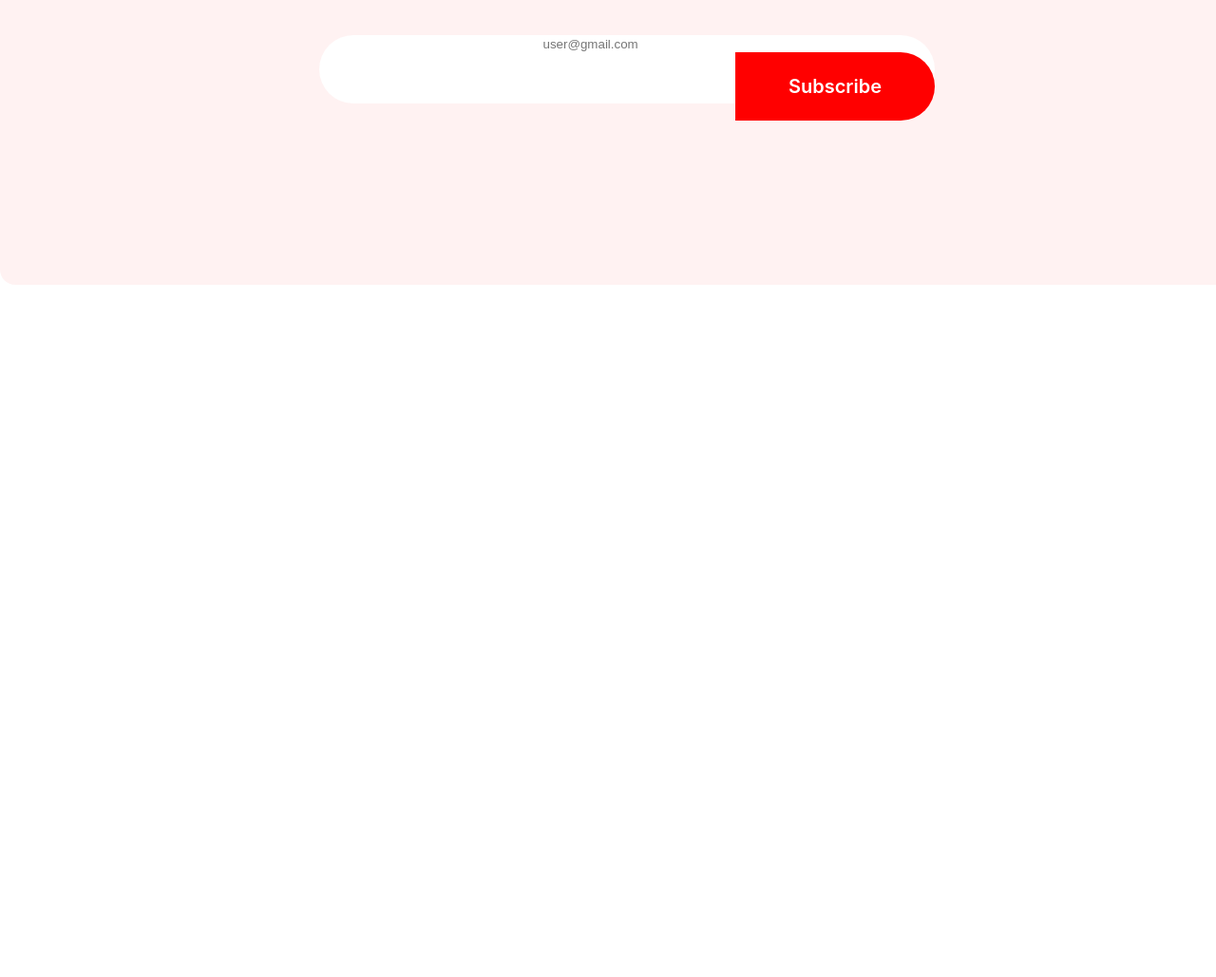
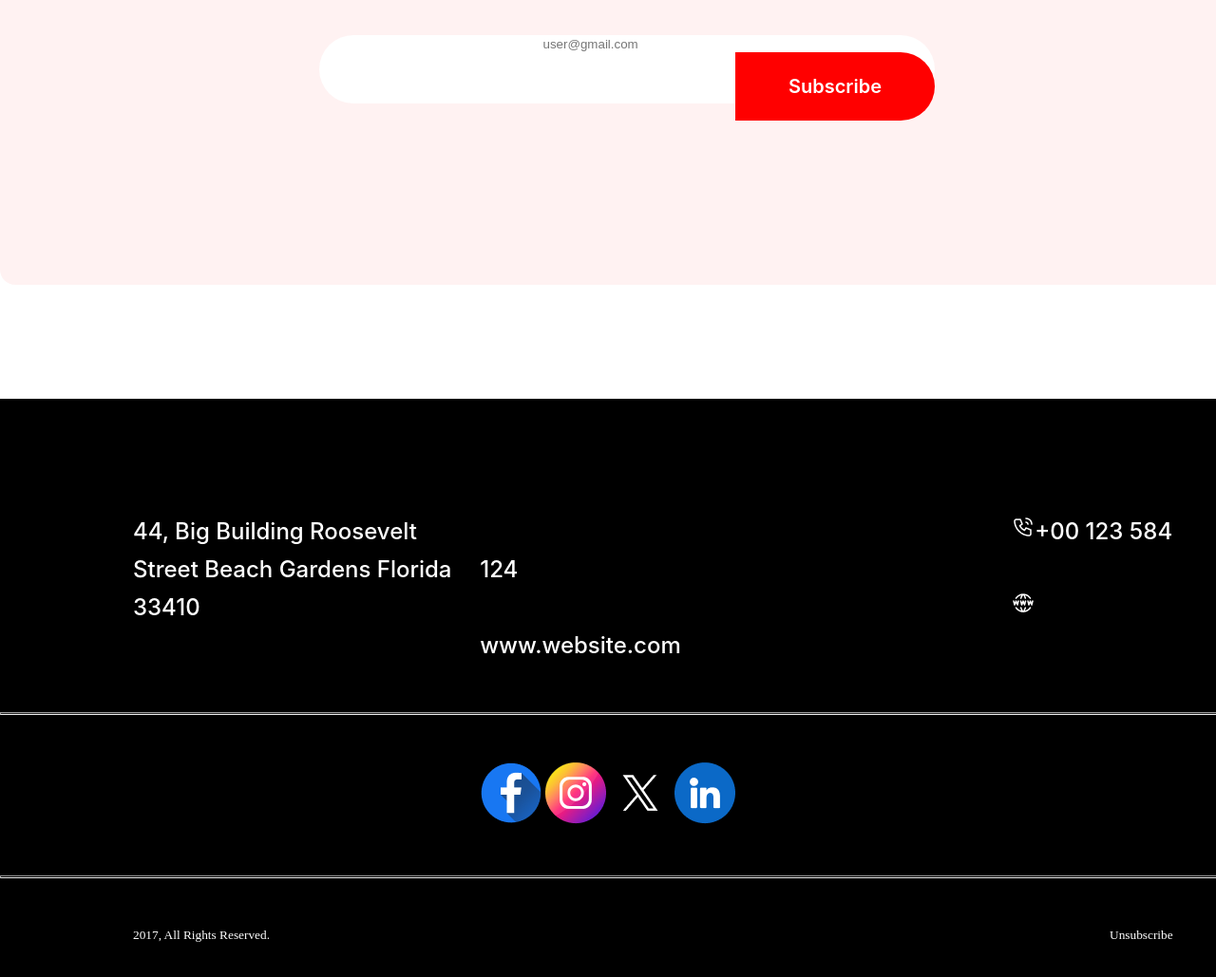
Before and after one commit to NazMuz/ph-assignment-1, a plain HTML site: page index.html in a window 1280 px wide. Shown: the part 4915-5944 px from the top of the page at 95% size. Before the commit the page ends 5215 px from the top, so only its background shows below. Drawn offline with Linux system fonts and the light colour scheme.

Commit message:
4th addition

```diff
--- a/index.css
+++ b/index.css
@@ -1,11 +1,15 @@
+
 *{
     margin:0 ;
     padding:0;
 }
+
 body{
     height: 3000px;
 }
+
 /* Banner section */
+
 .banner{
     text-align: center;
     background:linear-gradient(180deg, #070211 0%, rgba(7, 2, 17, 0.00) 100%) , url('Banner Image.png') center ;
@@ -26,6 +30,7 @@ body{
     line-height: normal;
     padding-top:180px;
 }
+
 #banner{
     color: white;
     text-align: center;
@@ -50,6 +55,7 @@ body{
     line-height: normal;
     margin-top: 150px;
 }
+
 #fms2{
     color: #F00;
     text-align: center;
@@ -59,8 +65,8 @@ body{
     font-weight: 500;
     line-height: normal;
     margin-top: 60px;
+}
 
-}
 #fms3{
     color: #070211;
     text-align: center;
@@ -70,15 +76,15 @@ body{
     font-weight: 700;
     line-height: normal;
     margin-top: 33px;
+}
 
-}
 #fms4{
     text-align: center;
     margin-top: 48px;
-
 }
 
 /* second main section */
+
 .secondmainsection{
     background:linear-gradient(90deg, #070211 0%, rgba(7, 2, 17, 0.00) 100%), url('Vectorrr.png');
     position: relative;
@@ -90,6 +96,7 @@ body{
     align-items: center;
     display: flex;
 }
+
 .mytext{
     padding-top: 126px ;
     padding-left: 126px;
@@ -104,10 +111,8 @@ body{
     font-size: 64px;
     font-style: normal;
     font-weight: 900;
-    line-height: 88px; /* 137.5% */
+    line-height: 88px;
     letter-spacing: 7.04px;
-
-
 }
 
 #sms2{
@@ -119,8 +124,8 @@ body{
     font-weight: 400;
     line-height: 30px;
     margin-top: 24px;
+}
 
-}
 #sms3{
     background-color: #070211;
     border: 0;
@@ -134,7 +139,6 @@ body{
     text-transform: uppercase;
     padding-left: 44px ;
     margin-top: 48px;
-
  }
 
  #group70{
@@ -147,7 +151,9 @@ body{
     flex-direction: column;
     flex-shrink: 0;
  }
+
  /* third main section */
+
  .thirdmainsection{
     text-align: center;
     width: 1320px;
@@ -156,7 +162,6 @@ body{
     margin: 120px auto;
     border-radius: 16px;
     padding-top: 100px;
-
  }
 
  .tms1{
@@ -177,7 +182,6 @@ body{
     font-weight: 600;
     line-height: 56px;
     text-transform: capitalize;
-
  }
 
  .tms2{
@@ -194,14 +198,9 @@ body{
     text-transform: uppercase;
     padding: 16px 32px;
     margin-top: 48px;
-
  }
 
  /* fourth main section */
-  .fourthmainsection{
-
-
- }
 
  #fthms1{
     text-align: left;
@@ -215,6 +214,7 @@ body{
     margin-left: 20px;
     list-style: none;
  }
+
  #fthms2{
     text-align: left;
     color: #070211;
@@ -228,6 +228,7 @@ body{
     margin-left: 20px;
     list-style: none;
  }
+
  #fthms3{
     width: 896px;
     text-align: left;
@@ -240,12 +241,12 @@ body{
     margin-top: 22px;
     margin-left: 20px;
     list-style: none;
+ }
 
- }
  /* fifth main section */
+
  .fifthmainsection{
     justify-content: center;
-
  }
 
  #fims1{
@@ -253,7 +254,6 @@ body{
     margin-top: 48px;
     margin-left: 20px;
     justify-content: space-around;
-
  }
 
  #fims2{
@@ -261,7 +261,6 @@ body{
     margin-top: 24px;
     margin-left: 20px;
     justify-content: space-around;
-
  }
 
  .cartimg{
@@ -269,10 +268,10 @@ body{
     height: 450px;
     flex-shrink: 0;
     border-radius: 16px;
-
  }
 
  /* last main section */
+
  .lastmainsection{
     width: 1320px;
     height: 616px;
@@ -283,14 +282,12 @@ body{
     justify-content: center;
     margin: 120px auto;
     padding-top: 80px;
-
  }
 
  #lsm1{
     width: 150px;
     height: 150px;
     flex-shrink: 0;
-
  }
 
  #lsm2{
@@ -302,7 +299,6 @@ body{
     font-weight: 900;
     line-height: normal;
     text-transform: capitalize;
-
  }
 
  #lsm3{
@@ -315,7 +311,6 @@ body{
     font-weight: 400;
     line-height: 32px;
     padding-left: 212px;
-
  }
 
  #lsm4{
@@ -326,18 +321,13 @@ body{
     background: #FFF;
     margin: 48px auto;
     align-items: center;
-
-
  }
 
  #lsm5{
-    /* padding: 25px 477px 25px 30px; */
     border: 0;
-
  }
 
  #lsm6{
-    /* margin: 25px 25px 25px 494px; */
     border: 0;
     width: 210px;
     height: 72px;
@@ -353,5 +343,79 @@ font-weight: 600;
     line-height: normal;
     text-transform: capitalize;
     margin-left: 438px;
+ }
 
+ /* footer section */
+
+ #footer{
+      background: black;
+      height: 609px;
  }
+
+ .footerone{
+    flex-shrink: 0;
+    display: flex;
+    padding-top: 120px;
+    padding-left: 140px;
+ }
+
+ #address{
+    color: #FFF;
+    font-family: Inter;
+    font-size: 24px;
+    font-style: normal;
+    font-weight: 500;
+    line-height: 40px;
+    width: 375px;
+    height: 80px;
+ }
+ #call{
+    color: #FFF;
+    font-family: Inter;
+    font-size: 24px;
+    font-style: normal;
+    font-weight: 500;
+    line-height: 40px;
+    margin-left: 560px;
+ }
+ #web{
+    color: #FFF;
+    font-family: Inter;
+    font-size: 24px;
+    font-style: normal;
+    font-weight: 500;
+    line-height: 40px;
+    margin-left: 560px;
+ }
+
+ #hr{
+    width: 1320px;
+    height: 1px;
+    background: rgba(255, 255, 255, 0.15);
+    margin: 50px auto;
+ }
+
+ .footer2{
+    text-align: center;
+    justify-content: space-around;
+ }
+
+ #hr2{
+   width: 1320px;
+   height: 1px;
+   margin: 50px auto;
+ }
+
+ /* footer last */
+
+ .footerlast{
+    color: #FFF;
+    margin-top: 50px;
+ }
+
+ #flast{
+   margin-left: 140px;
+ }
+ #fllast{
+   margin-left: 880px;
+ }
--- a/index.html
+++ b/index.html
@@ -23,7 +23,7 @@
                 <li id="fms1">65% OFF</li>
                 <li id="fms2">OUR HOLIDAY DEALS ARE BETTER</li>
                 <li id="fms3">ALL CATEGORIES</li>
-                <li id="fms4"><img src="./New Year Photo.png" alt=""></li>
+                <li id="fms4"><img src="New Year Photo.png" ></li>
             </ul>
         </div>
         <div class="secondmainsection" >
@@ -56,32 +56,54 @@
         </div>
         <div class="fifthmainsection">
             <div id="fims1">
-                <img class="cartimg" src="Rectangle 3.png" alt="">
-                <img class="cartimg" src="Rectangle 4.png" alt="">
-                <img class="cartimg" src="Rectangle 5.png" alt="">
+                <img class="cartimg" src="Rectangle 3.png" >
+                <img class="cartimg" src="Rectangle 4.png" >
+                <img class="cartimg" src="Rectangle 5.png" >
             </div>
             <div id="fims2">
-                <img class="cartimg" src="Rectangle 6.png" alt="">
-                <img class="cartimg" src="Rectangle 7.png" alt="">
-                <img class="cartimg" src="Rectangle 8.png" alt="">
+                <img class="cartimg" src="Rectangle 6.png" >
+                <img class="cartimg" src="Rectangle 7.png" >
+                <img class="cartimg" src="Rectangle 8.png" >
             </div>
         </div>
         <div class="lastmainsection">
-            <img id="lsm1" src="Group 61.png" alt="">
+            <img id="lsm1" src="Group 61.png" >
             <h3 id="lsm2">Subscribe Newsletter</h3>
-            <p id="lsm3">Unlock exclusive deals, early access to new arrivals, and personalized recommendations by subscribing to our newsletter. Join our community and be the first to know about the latest trends and promotions.
+            <p id="lsm3">
+                Unlock exclusive deals, early access to new arrivals, and personalized recommendations by subscribing to our newsletter. Join our community and be the first to know about the latest trends and promotions.
             </p>
             <section id="lsm4">
                 <input id="lsm5" type="email" placeholder="user@gmail.com">
-                <button id="lsm6">
-                    Subscribe
-                </button>
+                <button id="lsm6">Subscribe</button>
             </section>
 
         </div>
     </main>
-    <footer>
-
+    <footer id="footer">
+        <div >
+            <div class="footerone">
+               <address id="address">
+                    44, Big Building Roosevelt Street
+                    Beach Gardens Florida 33410
+                </address>
+                <div id="footer1">
+                    <span id="call"><img src="Call.png" alt="">+00 123 584 124</span><br>
+                    <span id="web"><img src="Website.png" alt="">www.website.com</span>
+                </div>
+            </div>
+            <hr id="hr">
+        </div>
+        <div class="footer2">
+            <img src="Facebook.png"  id="l1">
+            <img src="Instagram.png"  id="l2">
+            <img src="Twitter.png"  id="l3">
+            <img src="Linkedin.png"  id="l4">
+            <hr id="hr2">
+        </div>
+        <div class="footerlast">
+            <small id="flast">2017, All Rights Reserved.</small>
+            <small id="fllast">Unsubscribe</small>
+        </div>
     </footer>
 
 </body>
```
Lines whose indentation alone changed are shown as unchanged.
